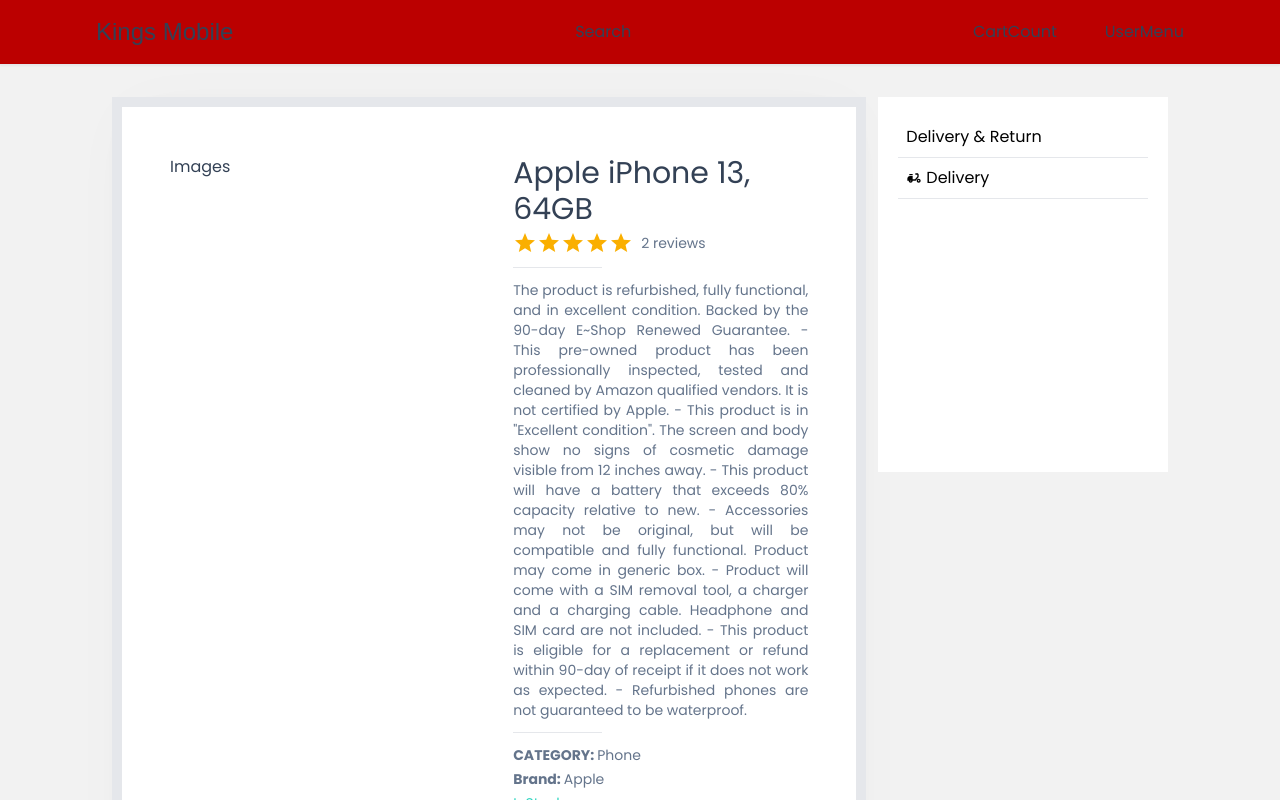
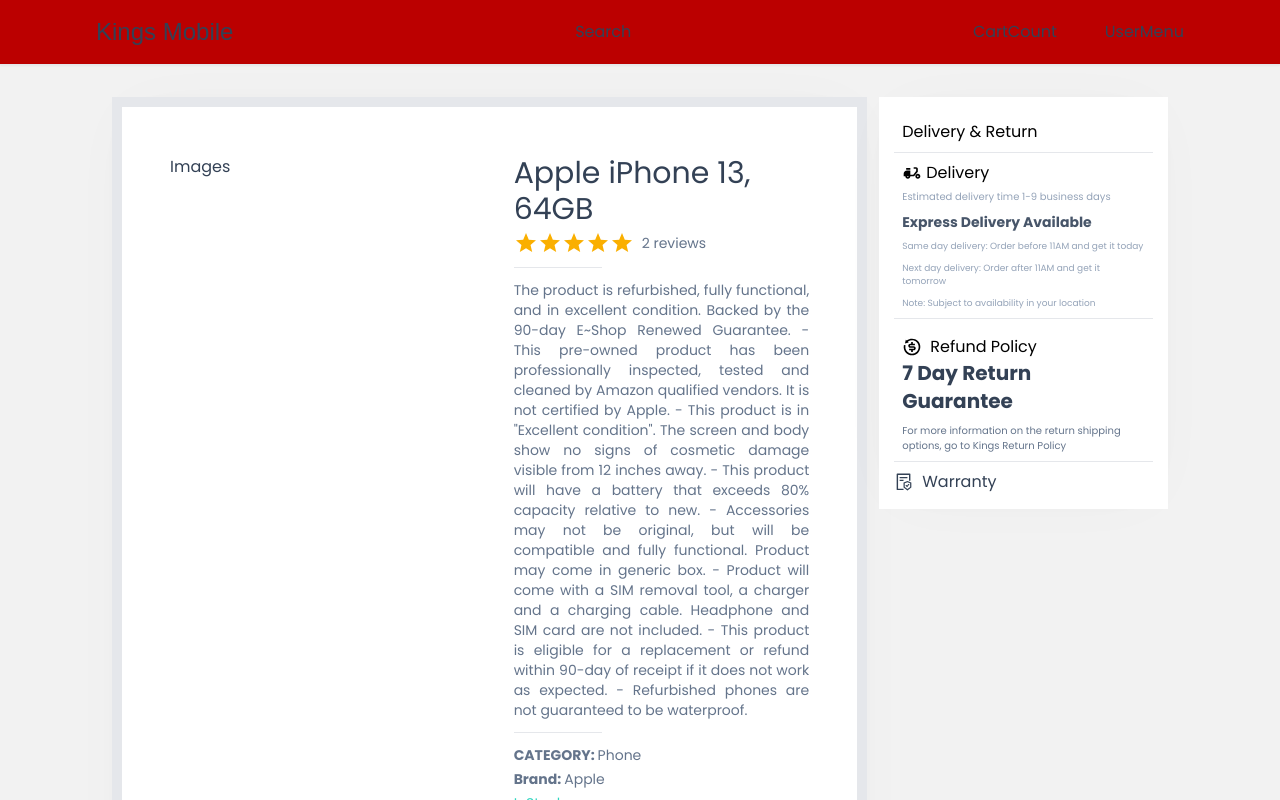
Before and after one commit to okoid721/Phone_Eccomerce, a Next.js app in the folder phone-eccomerce/: page /product/1 in a window 1280 px wide. Shown: the top 800 px of the page. Built offline with nearby package versions, Linux system fonts and the light colour scheme; a web font is replaced by a local one.

Commit message:
eccomerce

```diff
--- a/phone-eccomerce/app/components/Delivery.tsx
+++ b/phone-eccomerce/app/components/Delivery.tsx
@@ -1,5 +1,7 @@
 import React from 'react';
 import { MdDeliveryDining } from 'react-icons/md';
+import { RiRefund2Line } from 'react-icons/ri';
+import { AiOutlineFileProtect } from 'react-icons/ai';
 
 const Delivery = () => {
   return (
@@ -7,10 +9,43 @@
       <h1 className=" font-semi-bold text-black border-b p-2">
         Delivery & Return
       </h1>
-      <div className="  border-b p-2">
+      <div className="  border-b p-2  text-black ">
         <h1 className="font-semi-bold text-black flex flex-row items-center gap-1 ">
           {' '}
-          <MdDeliveryDining /> Delivery{' '}
+          <MdDeliveryDining size={20} /> Delivery{' '}
+        </h1>
+        <p className=" text-[10px] text-slate-400 mt-1 ">
+          Estimated delivery time 1-9 business days
+        </p>
+        <h3 className=" text-sm text-slate-600 font-semibold mt-2 ">
+          Express Delivery Available
+        </h3>
+        <p className=" text-[9px] text-slate-400 mt-2 ">
+          Same day delivery: Order before 11AM and get it today
+        </p>
+        <p className=" text-[9px] text-slate-400 mt-2 ">
+          Next day delivery: Order after 11AM and get it tomorrow
+        </p>
+        <p className=" text-[9px] text-slate-400 mt-2 ">
+          Note: Subject to availability in your location
+        </p>
+      </div>
+      <div className="  border-b p-2  text-black ">
+        <h1 className=" flex flex-row items-center mt-2 gap-2">
+          <RiRefund2Line size={20} /> Refund Policy
+        </h1>
+        <h1 className=" text-xl font-bold text-slate-700">
+          7 Day Return Guarantee
+        </h1>
+        <p className=" text-slate-500 text-[10px] mt-2">
+          For more information on the return shipping options, go to Kings
+          Return Policy
+        </p>
+      </div>
+      <div>
+        <h1 className="  flex flex-row items-center mt-2 gap-2">
+          {' '}
+          <AiOutlineFileProtect size={20} /> Warranty
         </h1>
       </div>
     </div>
--- a/phone-eccomerce/app/product/[productId]/ProductDetails.tsx
+++ b/phone-eccomerce/app/product/[productId]/ProductDetails.tsx
@@ -122,7 +122,7 @@
           </div>
         </div>
       </div>
-      <div className=" h-[375px] w-[325px] p-[20px]  bg-white ">
+      <div className=" h-fit w-[325px] p-[15px]  bg-white shadow-smooth ">
         <Delivery />
       </div>
     </div>
```
